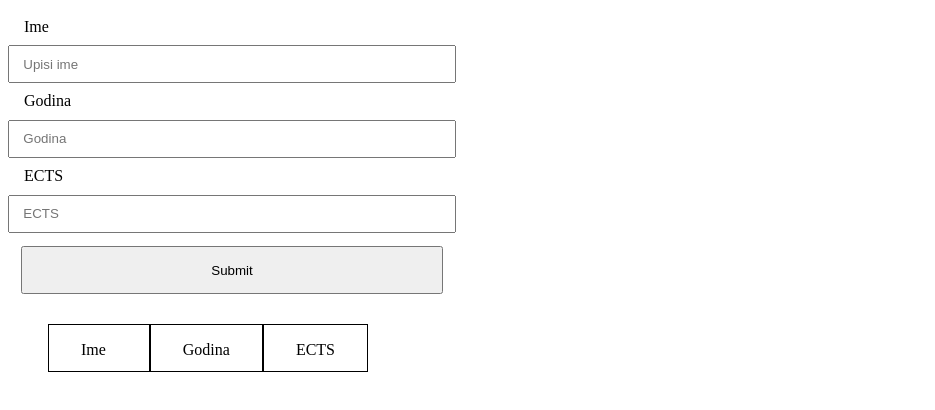
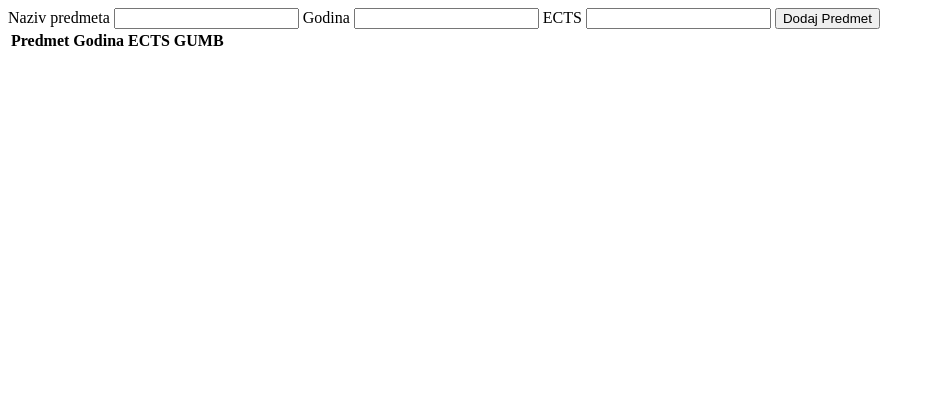
Before and after one commit to pinta1008/LV1, a plain HTML site: page index.html in a window 1280 px wide. Shown: the whole page, without its empty margins (0-935 px from the left). Drawn offline with nearby package versions, Linux system fonts and the light colour scheme; files that its build step writes are made by us from their sources.

Commit message:
Drugi Commit

```diff
--- a/app.js
+++ b/app.js
@@ -1,24 +1,12 @@
-let form=document.getElementById("formSubmission");
-
-let table=document.getElementById('data');
-form.addEventListener("submit",(e)=>{
-  e.preventDefault();
-  submit();
-})
-
-
-const submit=()=>{
-  let Ime = document.getElementById("Ime").value;
-    let Godina = document.getElementById("Godina").value;
-    let ECTS = document.getElementById("ECTS").value;
-
-
-  let newArray = [Ime,Godina,ECTS];
-  newArray.forEach((item)=>{
-      var li = document.createElement("li");
-  var text = document.createTextNode(item);
-  li.appendChild(text);
-  table.appendChild(li);
-  })
-  form.reset();
+function Neka()
+{
+  var predmet = $('#input1').val();
+  var godina = $('#input2').val();
+  var ects = $('#input3').val();
+  var podadatak = "<tr><td>"+ predmet + "</td><td>"+ godina + "</td><td>"+ ects + "</td><td><button id="+"btn1"+">BRISI</button></td></tr>"
+  $("#tabla").append(podadatak);
 }
+$("#tabla").on("click","#btn1",function()
+{
+  $(this).closest("tr").remove();
+});
--- a/cjs.css
+++ /dev/null
@@ -1,29 +0,0 @@
-form{
-    display:flex;
-    flex-direction:column;
-    width:35vw;
-  }
-  form input{
-    padding:0.7em 1em;
-  }
-  form span{
-    padding:0.6em 1em;
-  }
-  form > button{
-    padding:1.1em;
-    margin:1em 1em;
-    cursor:pointer;
-  }
-  ul{
-    list-style:none;
-    display:grid;
-    grid-template-columns:1fr 1fr 1fr;
-    justify-content:center;
-    width:25vw;
-
-  }
-  ul li{
-    padding:1em 2em .8em 2em;
-    border:1px solid black;
-
-  }
--- a/index.html
+++ b/index.html
@@ -4,25 +4,33 @@
     <meta charset="UTF-8">
     <meta http-equiv="X-UA-Compatible" content="IE=edge">
     <meta name="viewport" content="width=device-width, initial-scale=1.0">
-    <link rel="stylesheet" href="css/cjs.css">
+    <script src="https://ajax.googleapis.com/ajax/libs/jquery/3.6.0/jquery.min.js"></script>
+    <link rel="stylesheet" href="cjs.css">
     <title>Dokumenti</title>
 </head>
 <body>
-    <form action="#" id="formSubmission" method="get">
-        <span>Ime</span>
-        <input type="Name" placeholder="Upisi ime" id="Ime">
-        <span>Godina</span>
-        <input type="text" placeholder="Godina" id="Godina">
-        <span>ECTS</span>
-        <input type="text" placeholder="ECTS" id="ECTS">
-        <button type="submit">Submit</button>
-      </form>
-     <ul id="data">
-       <li>Ime</li>
-       <li>Godina</li>
-       <li>ECTS</li>
-     </ul>
+  <div>
+    <label for ="input1">Naziv predmeta</label>
+    <input type="text" placeholder="" id="input1">
+    <label for ="input2">Godina</label>
+    <input type="text" placeholder="" id="input2">
+    <label for ="input3">ECTS</label>
+    <input type="text" placeholder="" id="input3">
+    <button onclick="Neka();">Dodaj Predmet</button>
+  </div>
+  <div>
+    <table id ="tabla">
+      <thead>
+        <tr>
+          <th scope="col">Predmet</th>
+          <th scope="col">Godina</th>
+          <th scope="col">ECTS</th>
+          <th scope="col">GUMB</th>
+        </tr>
+      </thead>
+    </table>
+  </div>
 
 </body>
-<script src="js/app.js"></script>
+<script src="app.js"></script>
 </html>
```
